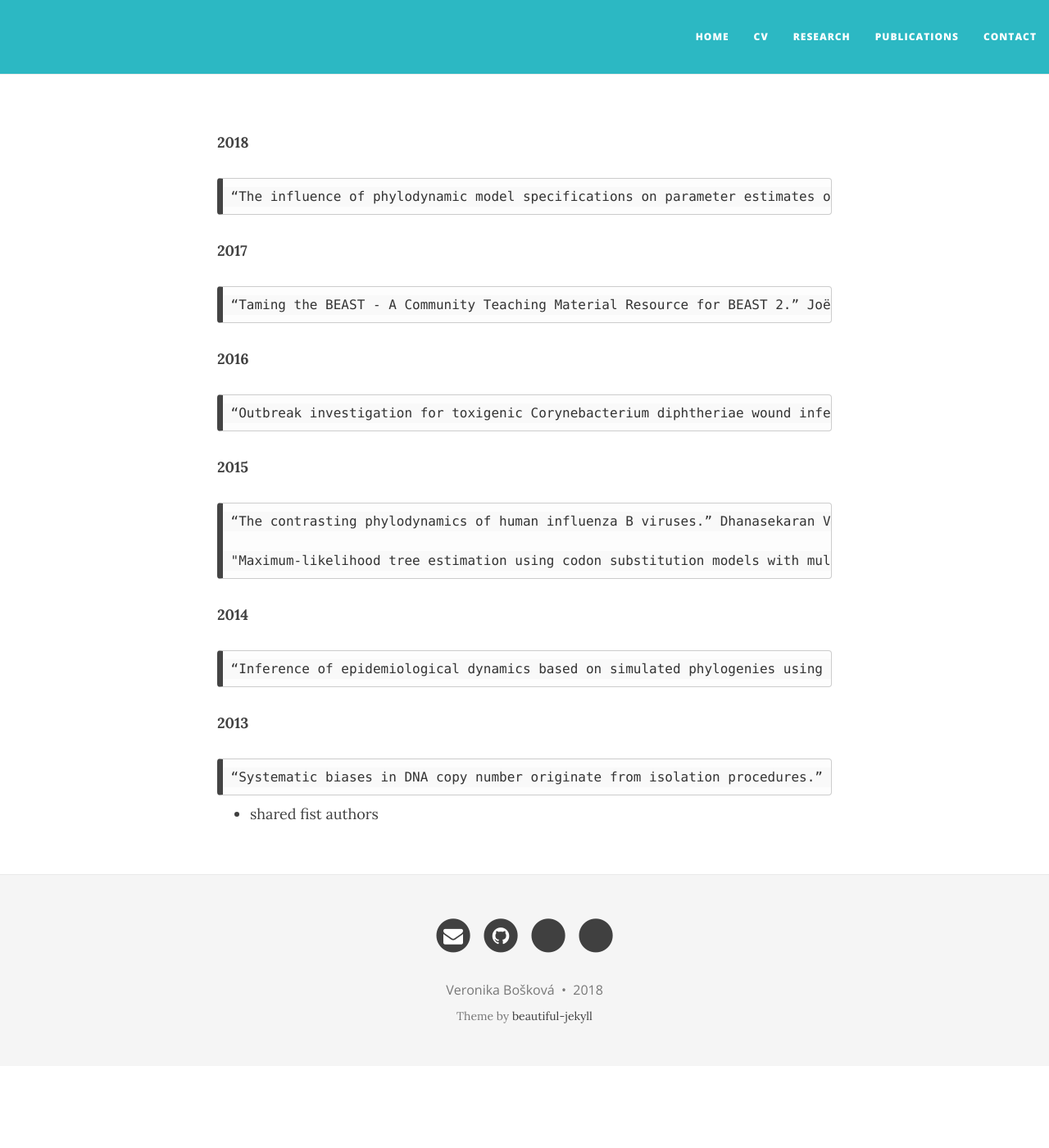
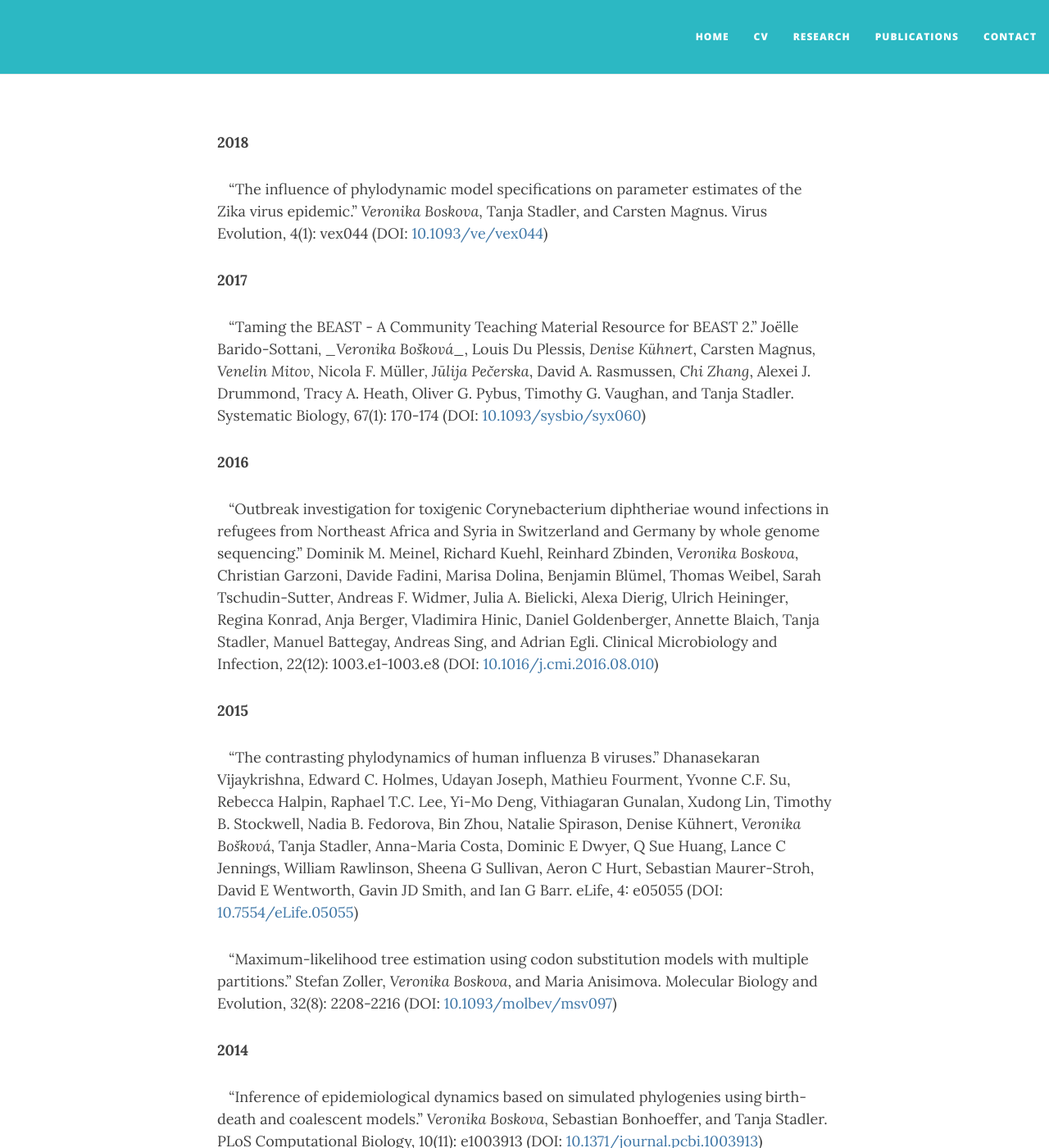
Before and after one commit to boskovav/boskovav.github.io, a Jekyll site: the page built from publications.md, in a window 1280 px wide and 1400 px high. Shown: the whole window at 82% size. Built offline with Jekyll 4.4.1, drawn with Linux system fonts in a browser that asks for light colours; nearby versions of some CDN libraries; part of the change alters nothing that is shown; some of the changed text lies outside the part shown.

Commit message:
publications page fixed

```diff
--- a/publications.md
+++ b/publications.md
@@ -7,29 +7,29 @@ subtitle: Peer reviewed articles
 
 **2018**
 
-    “The influence of phylodynamic model specifications on parameter estimates of the Zika virus epidemic.” _Veronika Boskova_, Tanja Stadler, and Carsten Magnus. Virus Evolution, 4(1): vex044 (DOI: [10.1093/ve/vex044](https://doi.org/10.1093/ve/vex044))
+&nbsp;&nbsp;&nbsp;“The influence of phylodynamic model specifications on parameter estimates of the Zika virus epidemic.” _Veronika Boskova_, Tanja Stadler, and Carsten Magnus. Virus Evolution, 4(1): vex044 (DOI: [10.1093/ve/vex044](https://doi.org/10.1093/ve/vex044))
 
 **2017**
 
-    “Taming the BEAST - A Community Teaching Material Resource for BEAST 2.” Joëlle Barido-Sottani*, _Veronika Bošková*_, Louis Du Plessis*, Denise Kühnert*, Carsten Magnus*, Venelin Mitov*, Nicola F. Müller*, Jūlija Pečerska*, David A. Rasmussen*, Chi Zhang*, Alexei J. Drummond, Tracy A. Heath, Oliver G. Pybus, Timothy G. Vaughan, and Tanja Stadler. Systematic Biology, 67(1): 170-174 (DOI: [10.1093/sysbio/syx060](https://doi.org/10.1093/sysbio/syx060))
+&nbsp;&nbsp;&nbsp;“Taming the BEAST - A Community Teaching Material Resource for BEAST 2.” Joëlle Barido-Sottani*, _Veronika Bošková*_, Louis Du Plessis*, Denise Kühnert*, Carsten Magnus*, Venelin Mitov*, Nicola F. Müller*, Jūlija Pečerska*, David A. Rasmussen*, Chi Zhang*, Alexei J. Drummond, Tracy A. Heath, Oliver G. Pybus, Timothy G. Vaughan, and Tanja Stadler. Systematic Biology, 67(1): 170-174 (DOI: [10.1093/sysbio/syx060](https://doi.org/10.1093/sysbio/syx060))
 
 **2016**
 
-    “Outbreak investigation for toxigenic Corynebacterium diphtheriae wound infections in refugees from Northeast Africa and Syria in Switzerland and Germany by whole genome sequencing.” Dominik M. Meinel, Richard Kuehl, Reinhard Zbinden, _Veronika Boskova_, Christian Garzoni, Davide Fadini, Marisa Dolina, Benjamin Blümel, Thomas Weibel, Sarah Tschudin-Sutter, Andreas F. Widmer, Julia A. Bielicki, Alexa Dierig, Ulrich Heininger, Regina Konrad, Anja Berger, Vladimira Hinic, Daniel Goldenberger, Annette Blaich, Tanja Stadler, Manuel Battegay, Andreas Sing, and Adrian Egli. Clinical Microbiology and Infection, 22(12): 1003.e1-1003.e8 (DOI: [10.1016/j.cmi.2016.08.010](https://doi.org/10.1016/j.cmi.2016.08.010))
+&nbsp;&nbsp;&nbsp;“Outbreak investigation for toxigenic Corynebacterium diphtheriae wound infections in refugees from Northeast Africa and Syria in Switzerland and Germany by whole genome sequencing.” Dominik M. Meinel, Richard Kuehl, Reinhard Zbinden, _Veronika Boskova_, Christian Garzoni, Davide Fadini, Marisa Dolina, Benjamin Blümel, Thomas Weibel, Sarah Tschudin-Sutter, Andreas F. Widmer, Julia A. Bielicki, Alexa Dierig, Ulrich Heininger, Regina Konrad, Anja Berger, Vladimira Hinic, Daniel Goldenberger, Annette Blaich, Tanja Stadler, Manuel Battegay, Andreas Sing, and Adrian Egli. Clinical Microbiology and Infection, 22(12): 1003.e1-1003.e8 (DOI: [10.1016/j.cmi.2016.08.010](https://doi.org/10.1016/j.cmi.2016.08.010))
 
 **2015**
 
-    “The contrasting phylodynamics of human influenza B viruses.” Dhanasekaran Vijaykrishna, Edward C. Holmes, Udayan Joseph, Mathieu Fourment, Yvonne C.F. Su, Rebecca Halpin, Raphael T.C. Lee, Yi-Mo Deng, Vithiagaran Gunalan, Xudong Lin, Timothy B. Stockwell, Nadia B. Fedorova, Bin Zhou, Natalie Spirason, Denise Kühnert, _Veronika Bošková_, Tanja Stadler, Anna-Maria Costa, Dominic E Dwyer, Q Sue Huang, Lance C Jennings, William Rawlinson, Sheena G Sullivan, Aeron C Hurt, Sebastian Maurer-Stroh, David E Wentworth, Gavin JD Smith, and Ian G Barr. eLife, 4: e05055 (DOI: [10.7554/eLife.05055](https://doi.org/10.7554/eLife.05055))
+&nbsp;&nbsp;&nbsp;“The contrasting phylodynamics of human influenza B viruses.” Dhanasekaran Vijaykrishna, Edward C. Holmes, Udayan Joseph, Mathieu Fourment, Yvonne C.F. Su, Rebecca Halpin, Raphael T.C. Lee, Yi-Mo Deng, Vithiagaran Gunalan, Xudong Lin, Timothy B. Stockwell, Nadia B. Fedorova, Bin Zhou, Natalie Spirason, Denise Kühnert, _Veronika Bošková_, Tanja Stadler, Anna-Maria Costa, Dominic E Dwyer, Q Sue Huang, Lance C Jennings, William Rawlinson, Sheena G Sullivan, Aeron C Hurt, Sebastian Maurer-Stroh, David E Wentworth, Gavin JD Smith, and Ian G Barr. eLife, 4: e05055 (DOI: [10.7554/eLife.05055](https://doi.org/10.7554/eLife.05055))
 
-    "Maximum-likelihood tree estimation using codon substitution models with multiple partitions.” Stefan Zoller, _Veronika Boskova_, and Maria Anisimova. Molecular Biology and Evolution, 32(8): 2208-2216 (DOI: [10.1093/molbev/msv097](https://doi.org/10.1093/molbev/msv097))
+&nbsp;&nbsp;&nbsp;"Maximum-likelihood tree estimation using codon substitution models with multiple partitions.” Stefan Zoller, _Veronika Boskova_, and Maria Anisimova. Molecular Biology and Evolution, 32(8): 2208-2216 (DOI: [10.1093/molbev/msv097](https://doi.org/10.1093/molbev/msv097))
 
 **2014**
 
-    “Inference of epidemiological dynamics based on simulated phylogenies using birth-death and coalescent models.” _Veronika Boskova_, Sebastian Bonhoeffer, and Tanja Stadler. PLoS Computational Biology, 10(11): e1003913 (DOI: [10.1371/journal.pcbi.1003913](https://doi.org/10.1371/journal.pcbi.1003913))
+&nbsp;&nbsp;&nbsp;“Inference of epidemiological dynamics based on simulated phylogenies using birth-death and coalescent models.” _Veronika Boskova_, Sebastian Bonhoeffer, and Tanja Stadler. PLoS Computational Biology, 10(11): e1003913 (DOI: [10.1371/journal.pcbi.1003913](https://doi.org/10.1371/journal.pcbi.1003913))
 
 **2013**
 
-    “Systematic biases in DNA copy number originate from isolation procedures.” Sebastiaan van Heesch, Michal Mokry, _Veronika Boskova_, Wade Junker, Rajdeep Mehon, Pim Toonen, Ewart de Bruijn, James D Shull, Timothy J Aitman, Edwin Cuppen, and Victor Guryev. Genome biology, 14(4): R33 (DOI:[10.1186/gb-2013-14-4-r33](https://doi.org/10.1186/gb-2013-14-4-r33))
+&nbsp;&nbsp;&nbsp;“Systematic biases in DNA copy number originate from isolation procedures.” Sebastiaan van Heesch, Michal Mokry, _Veronika Boskova_, Wade Junker, Rajdeep Mehon, Pim Toonen, Ewart de Bruijn, James D Shull, Timothy J Aitman, Edwin Cuppen, and Victor Guryev. Genome biology, 14(4): R33 (DOI:[10.1186/gb-2013-14-4-r33](https://doi.org/10.1186/gb-2013-14-4-r33))
 
 
 * shared fist authors
```
